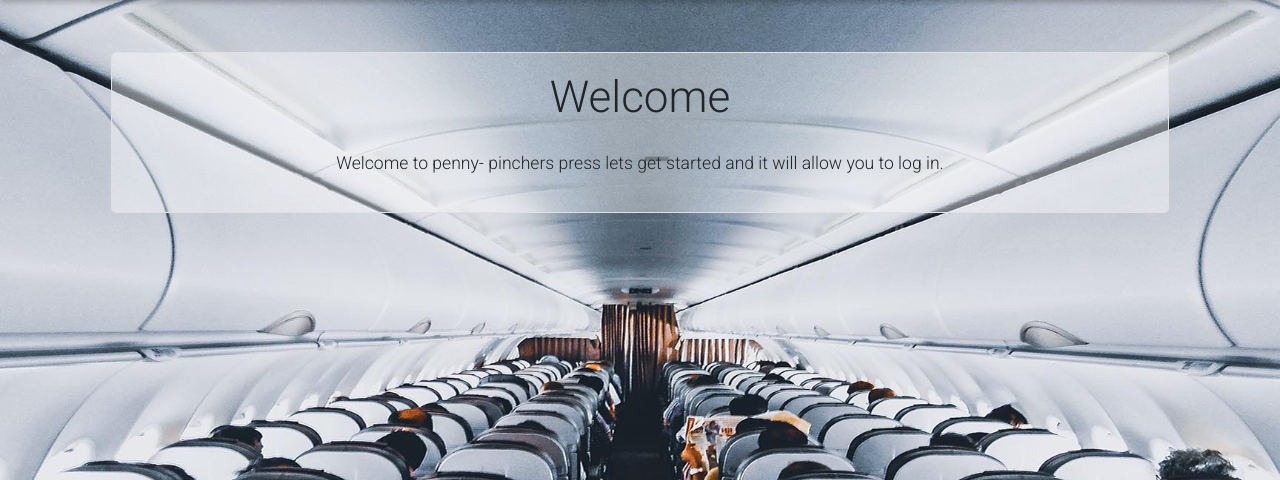
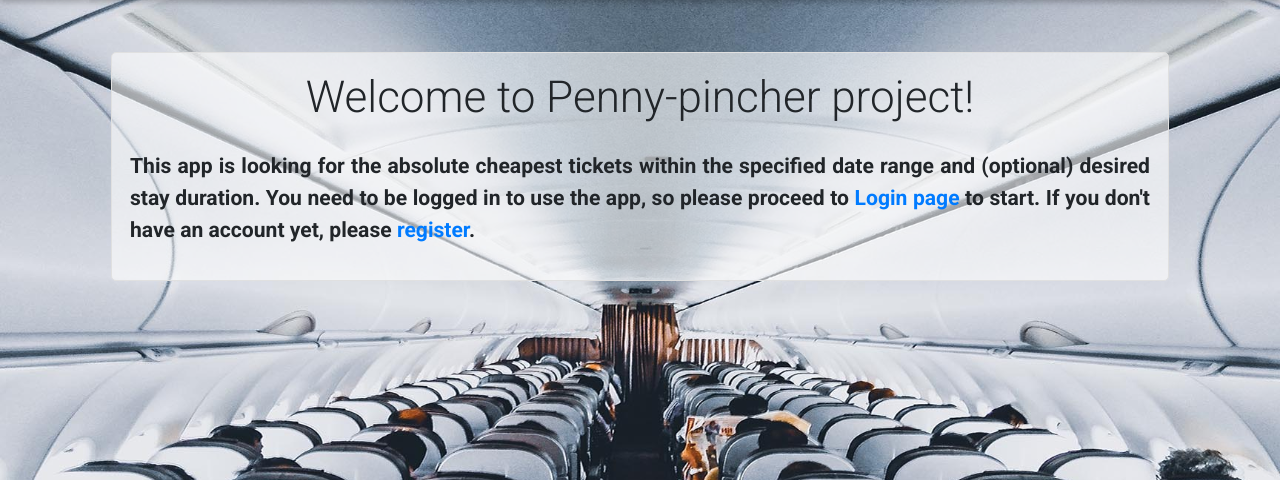
Before and after one commit to 401n1-midterm/penny-pincher, a Django app: page / in a window 1280 px wide. Shown: the part 62-542 px from the top of the page. Run offline with Django 3.2, Linux system fonts and the light colour scheme; some libraries are stand-ins or nearby versions.

Commit message:
Initial styling completed

```diff
--- a/templates/ticket_search/home.html
+++ b/templates/ticket_search/home.html
@@ -10,16 +10,15 @@
 {% block content %}
 
 <div class="h-100 v-100">
+  <div class="white-background d-flex align-items-center justify-content-center border border-light p-3 m-4" >
+    <div>
+      <h1 class="content text-center mb-4">Welcome to Penny-pincher project!</h1>
 
-    <div class="white-background d-flex align-items-center justify-content-center border border-light p-3 m-4" >
-      <div>
-          <h1 class="content text-center mb-4">Welcome</h1>
-
-        <p>Welcome to penny- pinchers press lets get started and it will allow you to log in.</p>
-      </div>
+      <p class="welcome-text">
+       This app is looking for the absolute cheapest tickets within the specified date range and (optional) desired stay duration. You need to be logged in to use the app, so please proceed to <a href="{% url 'login' %}">Login page</a> to start. If you don't have an account yet, please <a href="{% url 'register' %}">register</a>.
+       </p>
     </div>
-
+  </div>
 </div>
 
-
 {% endblock content %}
--- a/templates/users/logout.html
+++ b/templates/users/logout.html
@@ -2,7 +2,7 @@
 {% load crispy_forms_tags %}
 
 {% block content %}
-<h1 class="content text-center mb-4">Logout</h1>
+<h1 class="content text-center mb-4">You've been logged out</h1>
 
 <div class="text-center">
   <p>Thank you so much for your business!</p>
--- a/ticket_search/static/css/home.css
+++ b/ticket_search/static/css/home.css
@@ -20,3 +20,9 @@ body {
      while the background image is loading */
   background-color: #464646;
 }
+
+.welcome-text {
+  font-size: larger;
+  font-weight: bold;
+  text-align: justify;
+}
--- a/ticket_search/static/css/style.css
+++ b/ticket_search/static/css/style.css
@@ -11,6 +11,6 @@ main {
 }
 
 .white-background {
-  background-color: rgba(255, 255, 255, 0.4);
+  background-color: rgba(255, 255, 255, 0.6);
   border-radius: 5px;
 }
```
Also changed, not shown: templates/users/register.html (+5 -3 lines).
